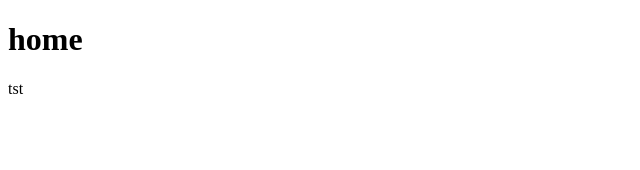
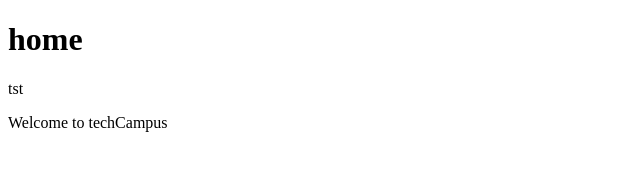
Before and after one commit to Zouhairbenchakera/Teche, a plain HTML site: page project/index.html in a window 1280 px wide. Shown: the whole page, without its empty margins (0-640 px from the left). Drawn offline with Linux system fonts and the light colour scheme.

Commit message:
add new line

```diff
--- a/project/index.html
+++ b/project/index.html
@@ -6,5 +6,6 @@
 <body>
     <h1>home</h1>
     <p>tst</p>
+    <p>Welcome to techCampus</p>
 </body>
 </html>
```
